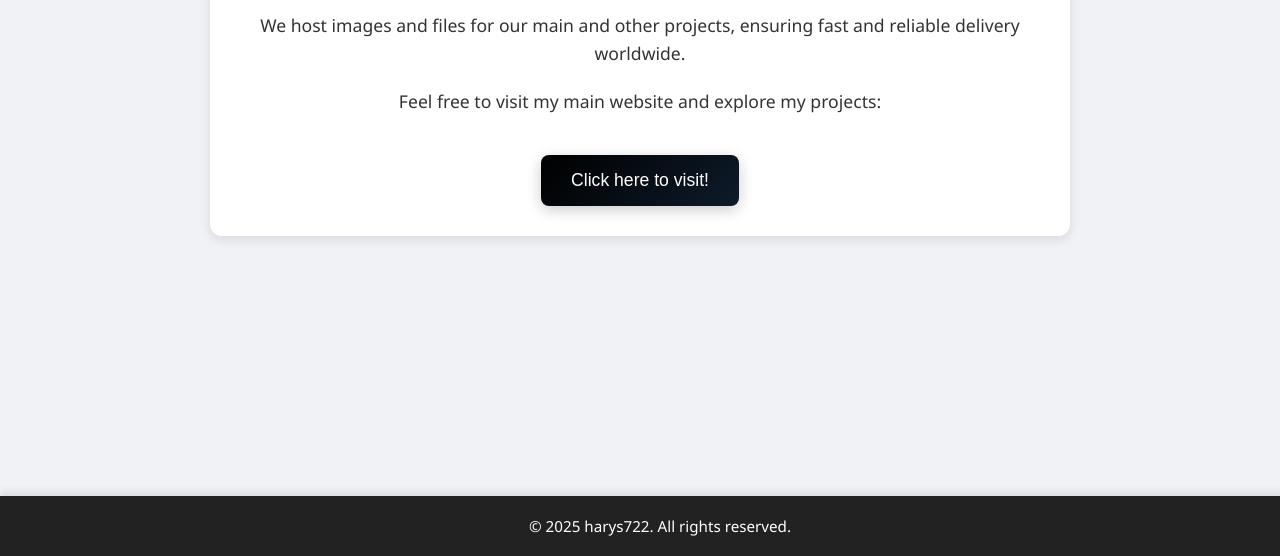
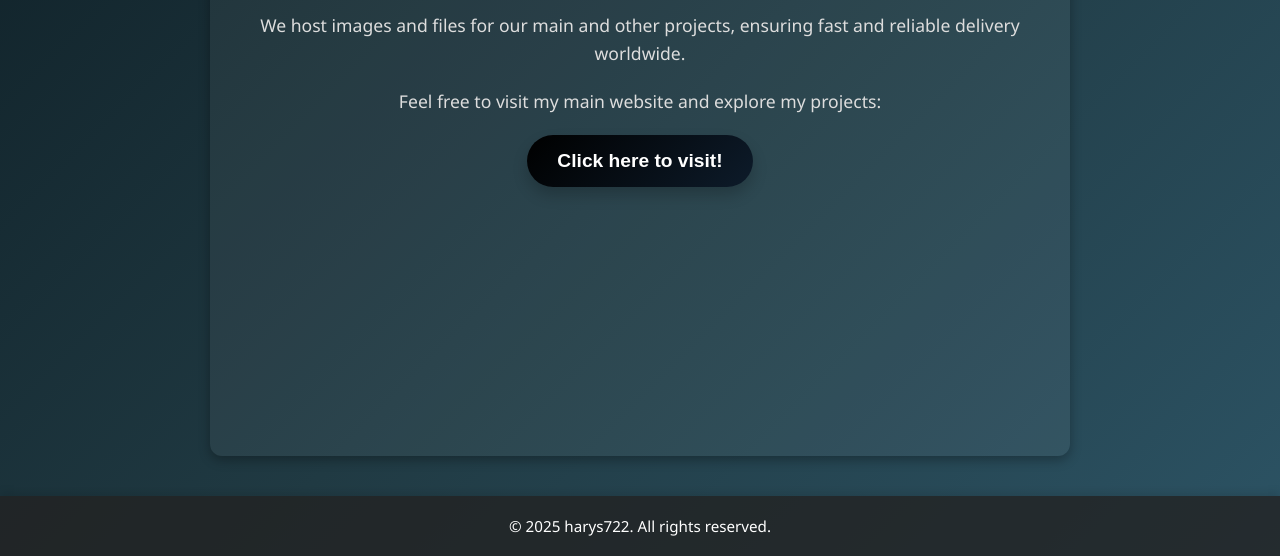
Before and after one commit to harys722/cdn-storage, a plain HTML site: page cdn/index.html in a window 1280 px wide. Shown: the part 244-800 px from the top of the page. Drawn offline with Linux system fonts and the light colour scheme.

Commit message:
Update index.html

```diff
--- a/cdn/index.html
+++ b/cdn/index.html
@@ -1,47 +1,51 @@
 <!DOCTYPE html>
 <html lang="en">
+
 <head>
 <meta charset="UTF-8" />
 <meta name="viewport" content="width=device-width, initial-scale=1.0" />
-<title></title>
 
 <!-- HTML Meta Tags -->
 <title>harys722 - CDN Storage</title>
 <meta name="description" content="Here, in this CDN storage, we host images and files for our main and other projects, ensuring fast and reliable delivery worldwide.">
+<link rel="icon" type="image/x-icon" href="favicon.ico">
+<link href="https://fonts.googleapis.com/css2?family=Montserrat:wght@700&display=swap" rel="stylesheet" />
 
-    <!-- Google / Search Engine Tags -->
-    <meta itemprop="name" content="harys722 - CDN Storage">
-    <meta itemprop="description" content="Here, in this CDN storage, we host images and files for our main and other projects, ensuring fast and reliable delivery worldwide.">
-    <meta itemprop="image" content="https://cdn-icons-png.flaticon.com/512/18405/18405249.png">
+<!-- Meta tags for SEO -->
+<meta itemprop="name" content="harys722 - CDN Storage" />
+<meta itemprop="description" content="Here, in this CDN storage, we host images and files for our main and other projects, ensuring fast and reliable delivery worldwide." />
+<meta itemprop="image" content="https://harys722.github.io/cdn-storage/favicon.ico" />
 
-    <!-- Discord Meta Tags -->
 <meta name="theme-color" content="#FFFFFF" />
 <meta property="og:title" content="harys722 - CDN Storage" />
 <meta property="og:description" content="Here, in this CDN storage, we host images and files for our main and other projects, ensuring fast and reliable delivery worldwide." />
-    <meta property="og:image" content="https://cdn-icons-png.flaticon.com/512/18405/18405249.png" />
+<meta property="og:image" content="https://harys722.github.io/cdn-storage/favicon.ico" />
 
-    <!-- Facebook Meta Tags -->
-    <meta property="og:url" content="https://cdn.harys.is-a.dev/">
-    <meta property="og:type" content="website">
-    <meta property="og:title" content="harys722 - CDN Storage">
-    <meta property="og:description" content="Here, in this CDN storage, we host images and files for our main and other projects, ensuring fast and reliable delivery worldwide.">
-    <meta property="og:image" content="https://cdn-icons-png.flaticon.com/512/18405/18405249.png">
+<meta property="og:url" content="https://cdn.harys.is-a.dev/" />
+<meta property="og:type" content="website" />
+<meta property="og:title" content="harys722 - CDN Storage" />
+<meta property="og:description" content="Here, in this CDN storage, we host images and files for our main and other projects, ensuring fast and reliable delivery worldwide." />
+<meta property="og:image" content="https://harys722.github.io/cdn-storage/favicon.ico" />
 
-    <!-- Twitter / X Meta Tags -->
-    <meta name="twitter:card" content="summary_large_image">
-    <meta name="twitter:title" content="harys722 - CDN Storage">
-    <meta name="twitter:description" content="Here, in this CDN storage, we host images and files for our main and other projects, ensuring fast and reliable delivery worldwide.">
-    <meta name="twitter:image" content="https://cdn-icons-png.flaticon.com/512/18405/18405249.png">
+<meta name="twitter:card" content="summary_large_image" />
+<meta name="twitter:title" content="harys722 - CDN Storage" />
+<meta name="twitter:description" content="Here, in this CDN storage, we host images and files for our main and other projects, ensuring fast and reliable delivery worldwide." />
+<meta name="twitter:image" content="https://harys722.github.io/cdn-storage/favicon.ico" />
+
 <style>
   body {
     font-family: 'Segoe UI', Tahoma, Geneva, Verdana, sans-serif;
-        background-color: #f0f2f5;
+    background: linear-gradient(135deg, #0f2027, #203a43, #2c5364);
     margin: 0;
     padding: 0;
-        color: #333;
+    color: #f0f0f0;
+    min-height: 100vh;
+    display: flex;
+    flex-direction: column;
   }
+
   header {
-        background-color: #222;
+    background-color: rgba(34, 34, 34, 0.8);
     padding: 30px 20px;
     text-align: center;
     color: #fff;
@@ -52,57 +56,64 @@
     font-size: 2.5em;
     letter-spacing: 2px;
   }
+
   main {
+    flex: 1;
     max-width: 800px;
     margin: 40px auto;
     padding: 30px;
-        background-color: #fff;
+    background: rgba(255, 255, 255, 0.05);
     border-radius: 12px;
-        box-shadow: 0 4px 12px rgba(0,0,0,0.1);
+    box-shadow: 0 4px 12px rgba(0,0,0,0.3);
     text-align: center;
   }
+
   h2 {
     margin-top: 0;
-        color: #222;
+    color: #ffd700;
     font-size: 2em;
   }
+
   p {
     line-height: 1.6;
     font-size: 1.1em;
     margin: 20px 0;
+    color: #ddd;
   }
+
   button {
+    padding: 15px 30px;
+    font-size: 1.2em;
+    font-weight: 600;
+    color: #fff;
     background: linear-gradient(135deg, #000000, #0d1b2a);
     border: none;
-        padding: 15px 30px;
-        font-size: 1.1em;
-        color: #fff;
-        border-radius: 8px;
+    border-radius: 50px;
     cursor: pointer;
-        box-shadow: 0 4px 15px rgba(0,0,0,0.2);
+    box-shadow: 0 8px 15px rgba(0,0,0,0.2);
+    text-decoration: none;
     transition: all 0.3s ease;
-        margin-top: 20px;
   }
   button:hover {
     transform: translateY(-3px);
     box-shadow: 0 8px 20px rgba(0,0,0,0.3);
   }
+
   footer {
-        background-color: #222;
+    background-color: rgba(34, 34, 34, 0.8);
     color: #fff;
     padding: 20px;
     text-align: center;
-        position: fixed;
-        width: 100%;
-        bottom: 0;
     font-size: 0.95em;
     box-shadow: 0 -4px 8px rgba(0,0,0,0.1);
   }
+
   html {
     scroll-behavior: smooth;
   }
 </style>
 </head>
+
 <body>
   <header>
     <h1>harys722 - CDN Storage</h1>
@@ -114,7 +125,7 @@
     <button onclick="window.open('https://harys.is-a.dev/', '_blank')">Click here to visit!</button>
   </main>
   <footer>
-    &copy; 2025 harys722. All rights reserved.
+    © 2025 harys722. All rights reserved.
   </footer>
 </body>
 </html>
```
Lines whose indentation alone changed are shown as unchanged.
